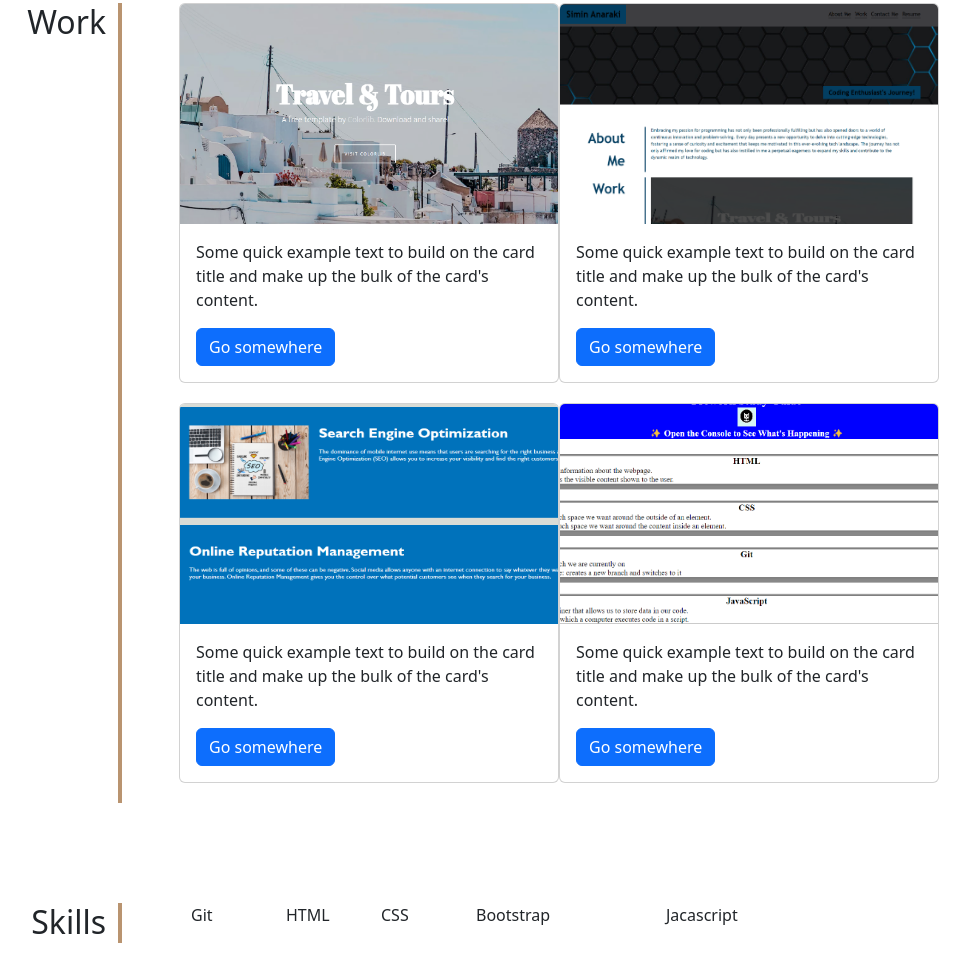
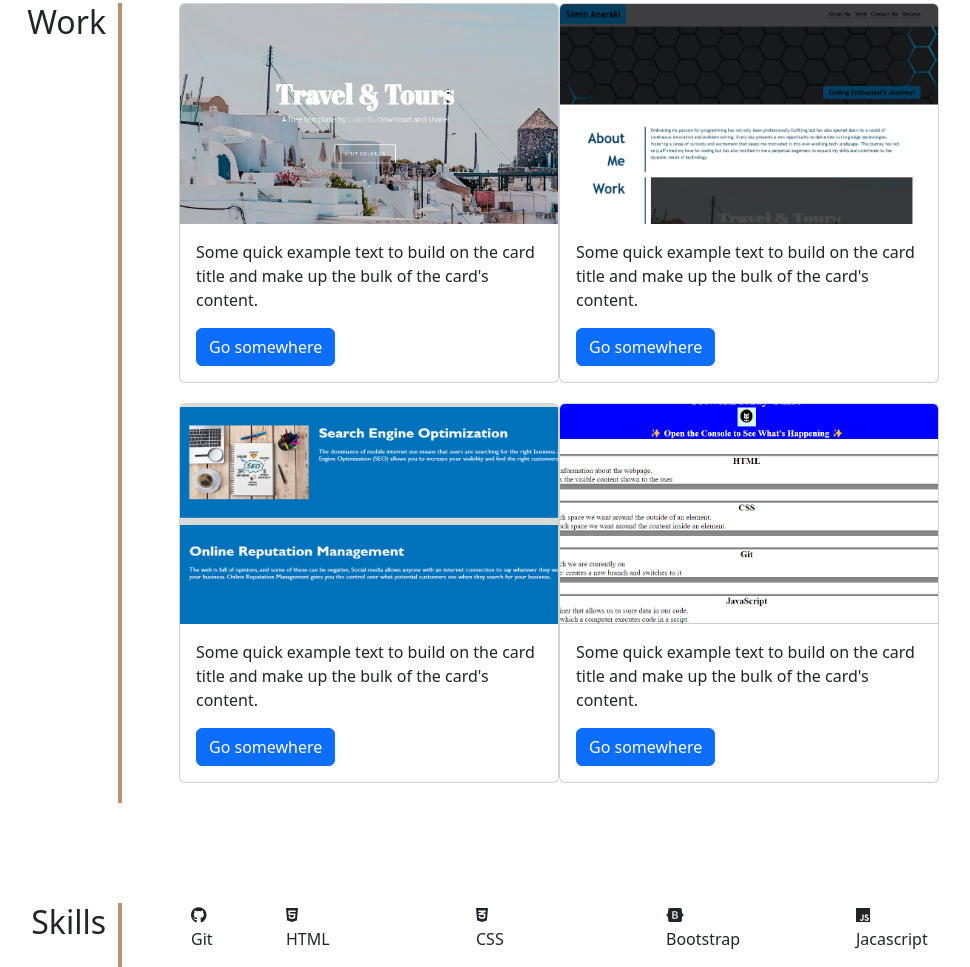
Before and after one commit to SiminAnaraki/Bootstrap-Portfolio, a plain HTML site: page index.html in a window 1280 px wide. Shown: the part 627-1594 px from the top of the page, without its empty margins (233-1203 px from the left). Before the commit the page ends 1570 px from the top, so only its background shows below. Drawn offline with nearby package versions, Linux system fonts and the light colour scheme.

Commit message:
more details added

```diff
--- a/index.html
+++ b/index.html
@@ -4,6 +4,7 @@
     <meta charset="UTF-8">
     <meta name="viewport" content="width=device-width, initial-scale=1.0">
     <link href="https://cdn.jsdelivr.net/npm/bootstrap@5.3.2/dist/css/bootstrap.min.css" rel="stylesheet">
+    <link rel="stylesheet" href="https://cdnjs.cloudflare.com/ajax/libs/font-awesome/6.0.0/css/all.min.css" />
     <link rel="stylesheet" href="./css/style.css">
     <title>Simin Portfolio</title>
 </head>
@@ -90,19 +91,23 @@
                     <h2>Skills</h2>
                 </div>
                 <div class="col-lg-1">
+                    <i class="fa-brands fa-github"></i>
                     <p>Git</p>
                 </div>
-                <div class="col-lg-1">
-
+                <div class="col-lg-2">
+                    <i class="fa-brands fa-html5"></i>
                     <p>HTML</p>
                 </div>
-                <div class="col-lg-1">
+                <div class="col-lg-2">
+                    <i class="fa-brands fa-css3-alt"></i>
                     <p>CSS</p>
                 </div>
                 <div class="col-lg-2">
+                    <i class="fa-brands fa-bootstrap"></i>
                     <p>Bootstrap</p>
                 </div>
-                <div class="col-lg-2">
+                <div class="col-lg-1">
+                    <i class="fa-brands fa-js"></i>
                     <p>Jacascript</p>
                 </div>
 
```
